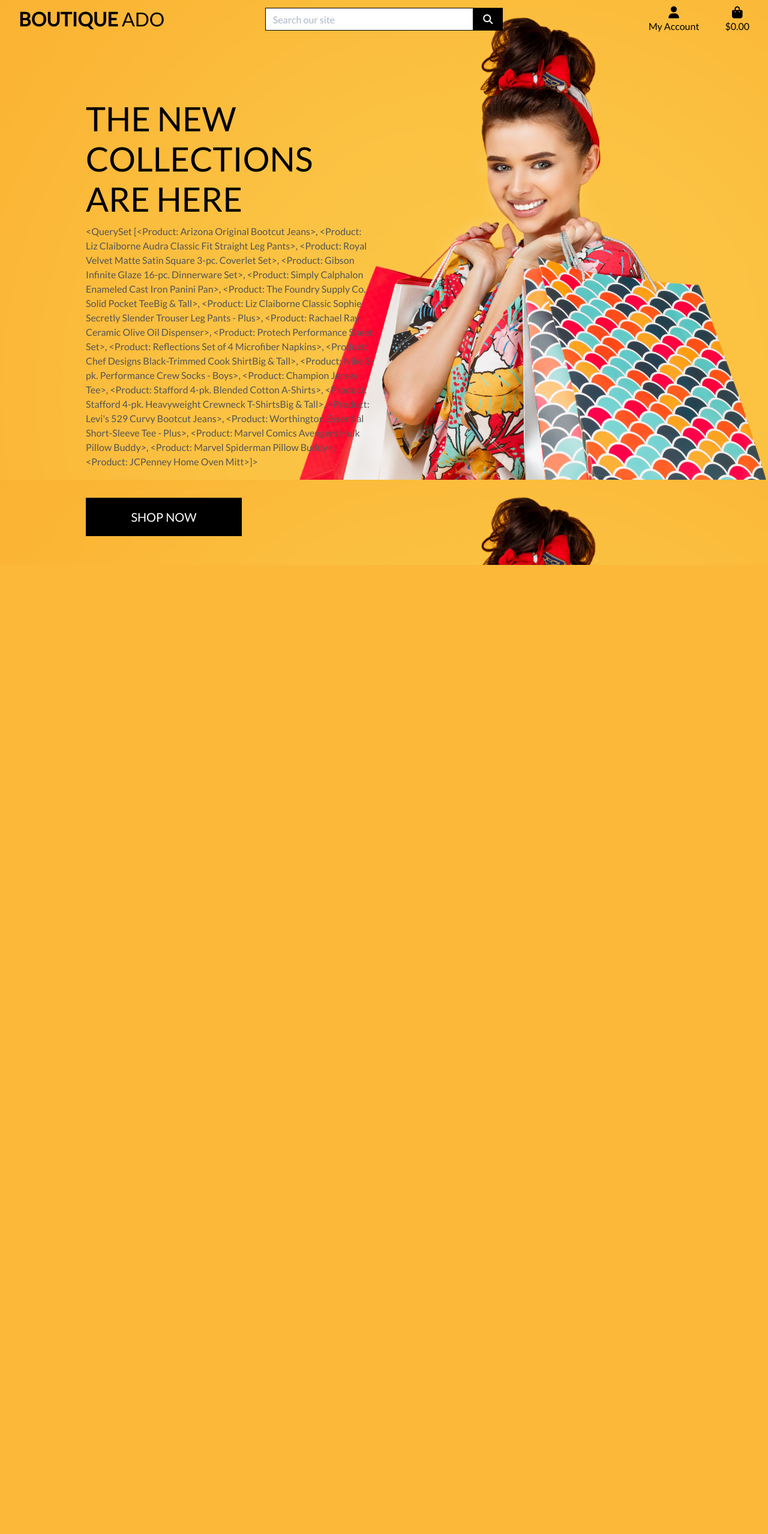
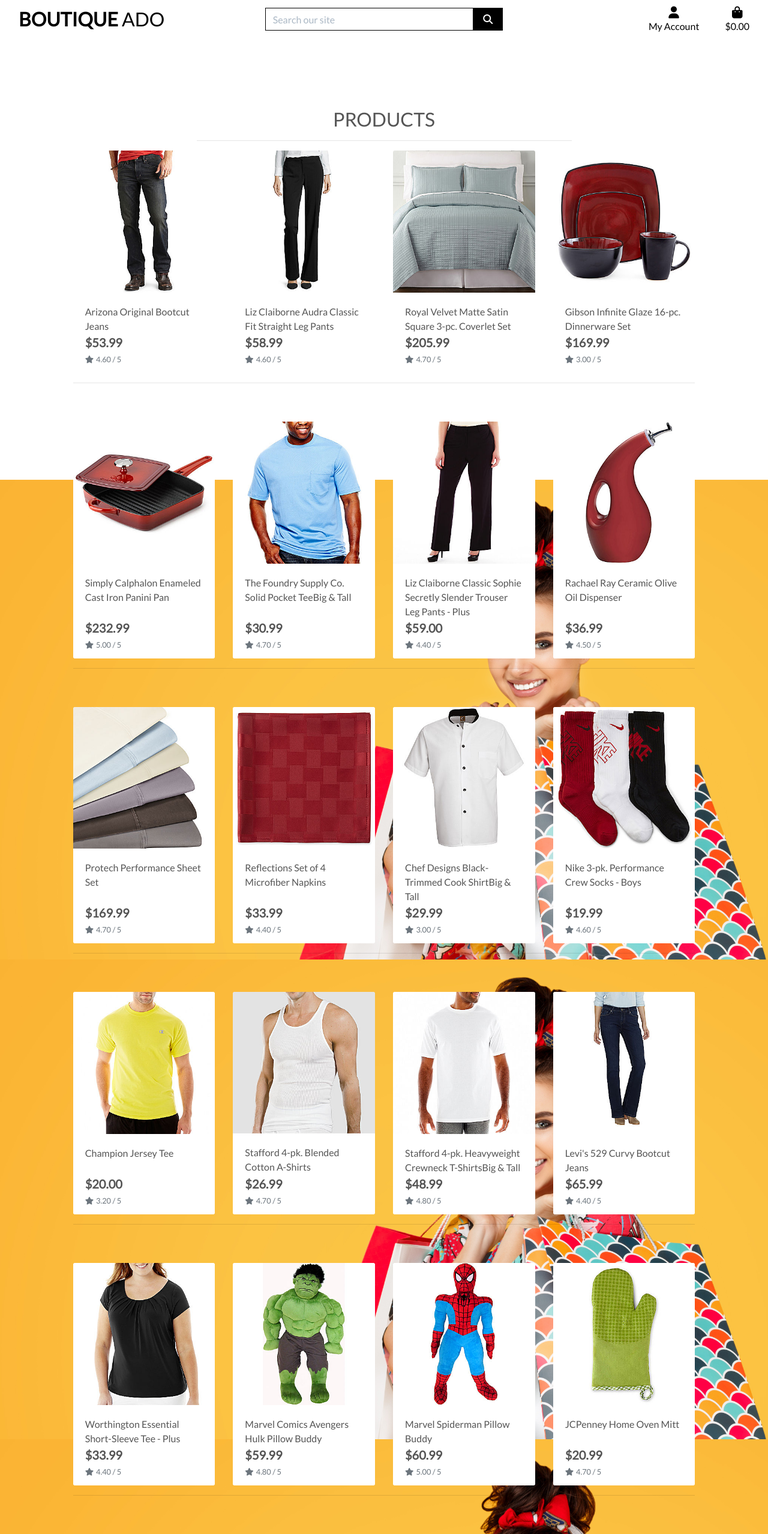
Before and after one commit to alimgee/shop_with_allauth, a Django app: template products/templates/products/products.html in a window 1280 px wide. Shown: the whole page at 60% size. Before the commit the page ends 942 px from the top, so only its background shows below. Run offline with Django 3.2, Linux system fonts and the light colour scheme; the template is opened without the code that fills it: values that come from a table or form of the project are taken from there, others are empty; data comes from the database, SQL or seed files in the repository; some libraries are stand-ins or nearby versions.

Commit message:
Updating products page

```diff
--- a/products/templates/products/products.html
+++ b/products/templates/products/products.html
@@ -10,17 +10,73 @@
 {% endblock %}
 
 {% block content %}
-    <div class="container h-100">
-        <div class="row h-100">
-            <div class="col-7 col-md-6 my-auto">
-                <h1 class="display-4 logo-font text-black">
-                    The new collections are here
-                </h1>
-                {{ products }}
-                <div class="my-5">
-                    <h4>
-                        <a href="" class="shop-now-button btn btn-lg rounded-0 text-uppercase py-3">Shop Now</a>
-                    </h4>
+    <!-- overlay blanks out the img background inherited from base -->
+    <div class="overlay"></div>
+    <div class="container-fluid">
+        <div class="row">
+            <div class="col text-center mt-3">
+                <h2 class="logo-font">Products</h2>
+                <hr class="w-50 mb-1">
+            </div>
+        </div>
+        <div class="row">
+            <div class="product-container col-10 offset-1">
+                <div class="row mt-1 mb-2"></div>
+                <div class="row"><!-- looping throught the products-->
+                    {% for product in products %}
+                        <div class="col-sm-6 col-md-6 col-lg-4 col-xl-3">
+                            <div class="card h-100 border-0">
+                                {% if product.image %}
+                                <a href="">
+                                    <img class="card-img-top img-fluid" src="{{ product.image.url }}" alt="{{ product.name }}">
+                                </a>
+                                {% else %}
+                                <a href="">
+                                    <img class="card-img-top img-fluid" src="{{ MEDIA_URL }}noimage.png" alt="{{ product.name }}">
+                                </a>
+                                {% endif %}
+                                <div class="card-body pb-0">
+                                    <p class="mb-0">{{ product.name }}</p>
+                                </div>
+                                <div class="card-footer bg-white pt-0 border-0 text-left">
+                                    <div class="row">
+                                        <div class="col">
+                                            <p class="lead mb-0 text-left font-weight-bold">${{ product.price }}</p>
+                                            {% if product.rating %}
+                                                <small class="text-muted"><i class="fas fa-star mr-1"></i>{{ product.rating }} / 5</small>
+                                            {% else %}
+                                                <small class="text-muted">No Rating</small>
+                                            {% endif %}
+                                        </div>
+                                    </div>
+                                </div>
+                            </div>
+                        </div>
+                        <!-- loop places a hr when there is only 1 item per row ie small screens -->
+                        {% if forloop.counter|divisibleby:1 %}
+                            <div class="col-12 d-sm-none mb-5">
+                                <hr>
+                            </div>
+                        {% endif %}
+                        <!-- loop places a hr when there is only 2 item per row ie medium screens -->
+                        {% if forloop.counter|divisibleby:2 %}
+                            <div class="col-12 d-none d-sm-block d-md-block d-lg-none mb-5">
+                                <hr>
+                            </div>
+                        {% endif %}
+                        <!-- loop places a hr when there is only 3 item per row ie large screens -->
+                        {% if forloop.counter|divisibleby:3 %}
+                            <div class="col-12 d-none d-lg-block d-xl-none mb-5">
+                                <hr>
+                            </div>
+                        {% endif %}
+                        <!-- loop places a hr when there is only 4 item per row ie large screens -->
+                        {% if forloop.counter|divisibleby:4 %}
+                            <div class="col-12 d-none d-xl-block mb-5">
+                                <hr>
+                            </div>
+                        {% endif %}
+                    {% endfor %}
                 </div>
             </div>
         </div>
```
